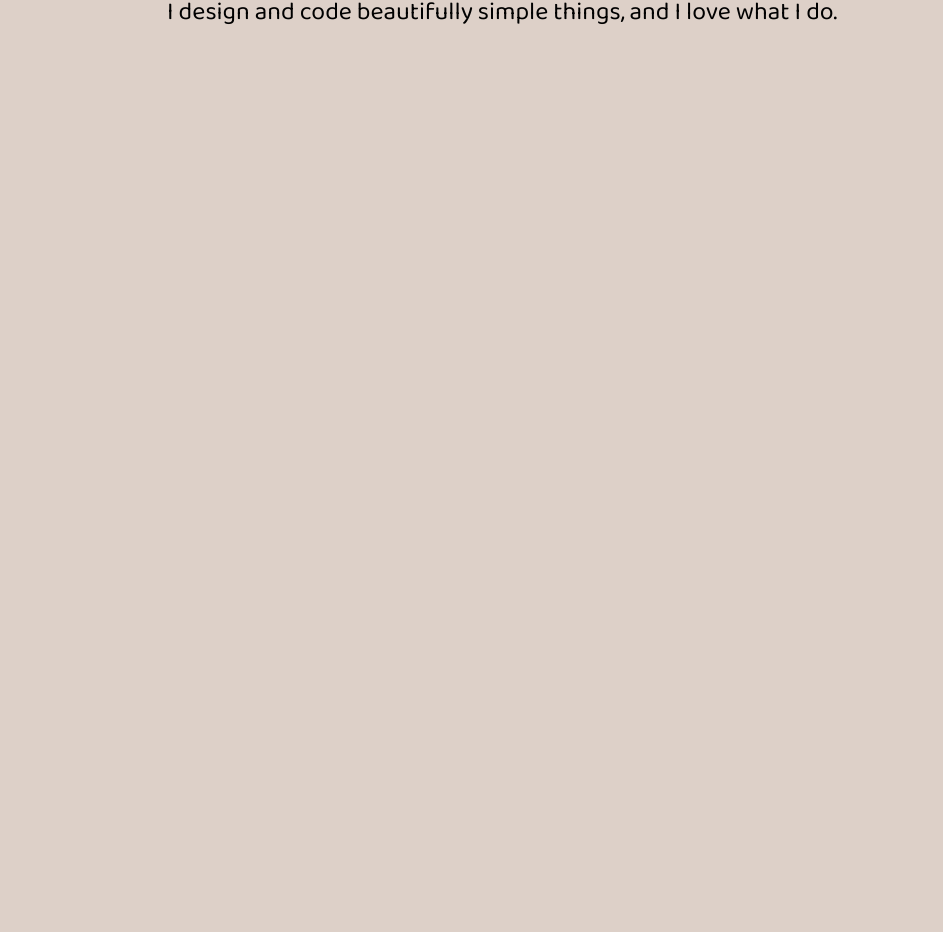
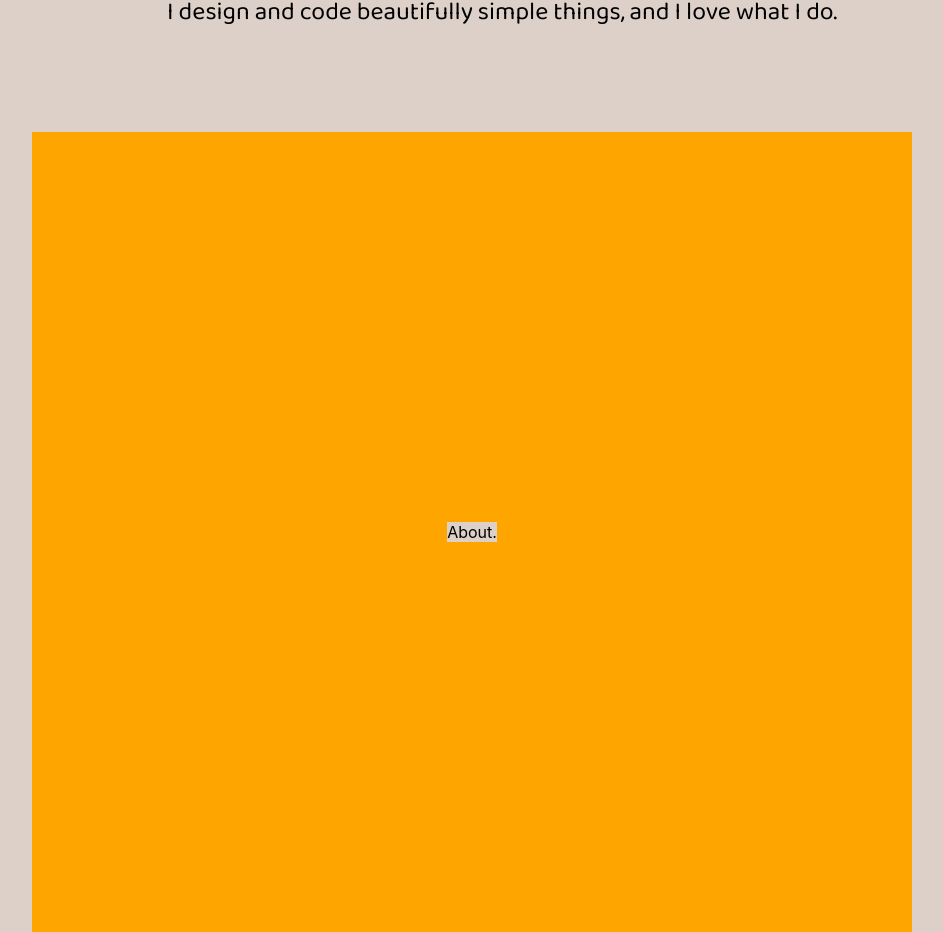
Before and after one commit to AryaLaddha/personalWebsite, a React (Create React App) app in the folder personal-website/: page / in a window 1280 px wide. Shown: the part 858-1790 px from the top of the page, without its empty margins (168-1111 px from the left). Before the commit the page ends 990 px from the top, so only its background shows below. Built offline with nearby package versions, Linux system fonts and the light colour scheme; the HTML template or start-up script is replaced by a standard one.

Commit message:
basic about page layout completed

```diff
--- a/personal-website/src/App.js
+++ b/personal-website/src/App.js
@@ -1,3 +1,4 @@
+import React from 'react';
 import './App.css';
 import Navbar from './components/navbar/Navbar'
 import Programming from './components/programmingLanguages/Programming'
--- a/personal-website/src/components/about/About.css
+++ b/personal-website/src/components/about/About.css
@@ -1,4 +1,9 @@
 .AboutPage {
-    background: #f5f5f5;
+    height: 100vh;
+    background: orange;
     display: flex;
+    margin-left: 200px;
+    margin-right: 200px;
+    justify-content: center;
+    align-items: center;
 }
--- a/personal-website/src/components/about/About.js
+++ b/personal-website/src/components/about/About.js
@@ -1,12 +1,15 @@
 import React from 'react'
 import './About.css'
-import Profile from '../../images/IMG_5391.jpg'
 
 class About extends React.Component {
     render () {
         return (
             <div className="AboutPage">
-
+                <div className="About-Heading">About.</div>
+                <div className="About-Main">
+                    <div className="About-Para"></div>
+                    <div className="About-Image"></div>
+                </div>
             </div>
         )
     }
--- a/personal-website/src/components/navbar/Navbar.js
+++ b/personal-website/src/components/navbar/Navbar.js
@@ -1,6 +1,5 @@
 import React from 'react'
 import "./Navbar.css"
-import logo from '../../images/newLogo1.png'
 
 class Navbar extends React.Component {
     render() {
```
